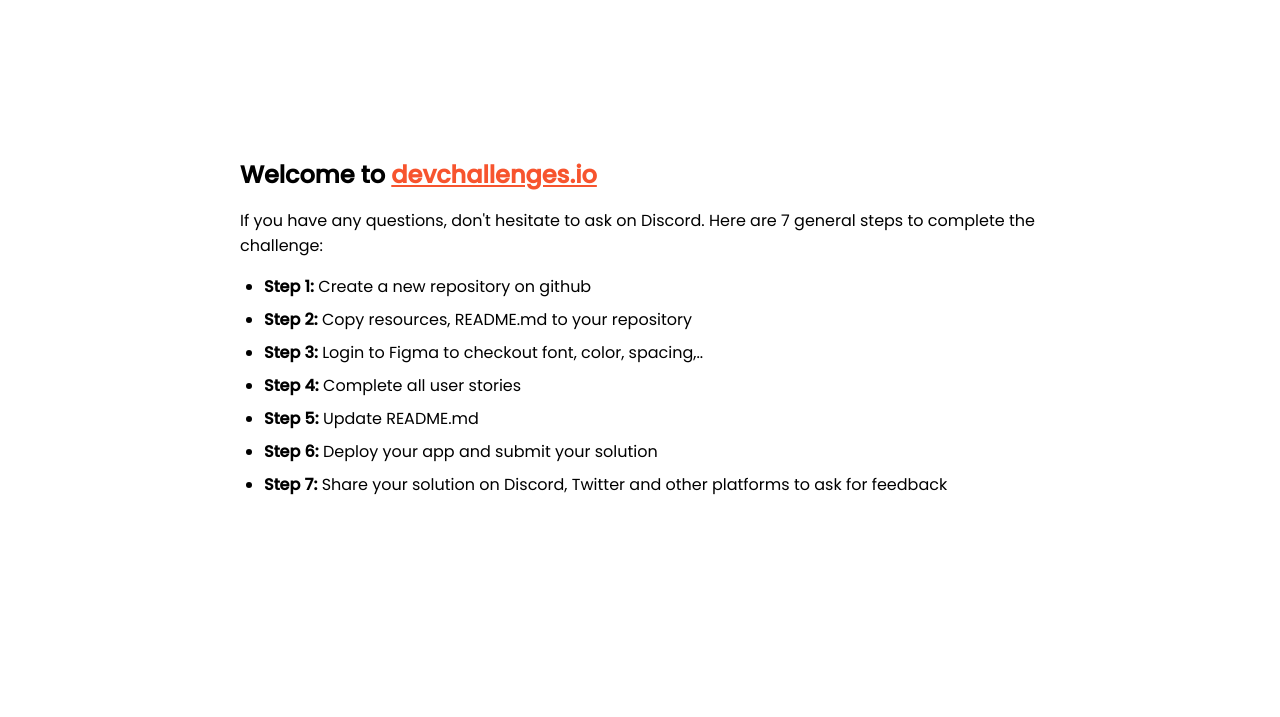
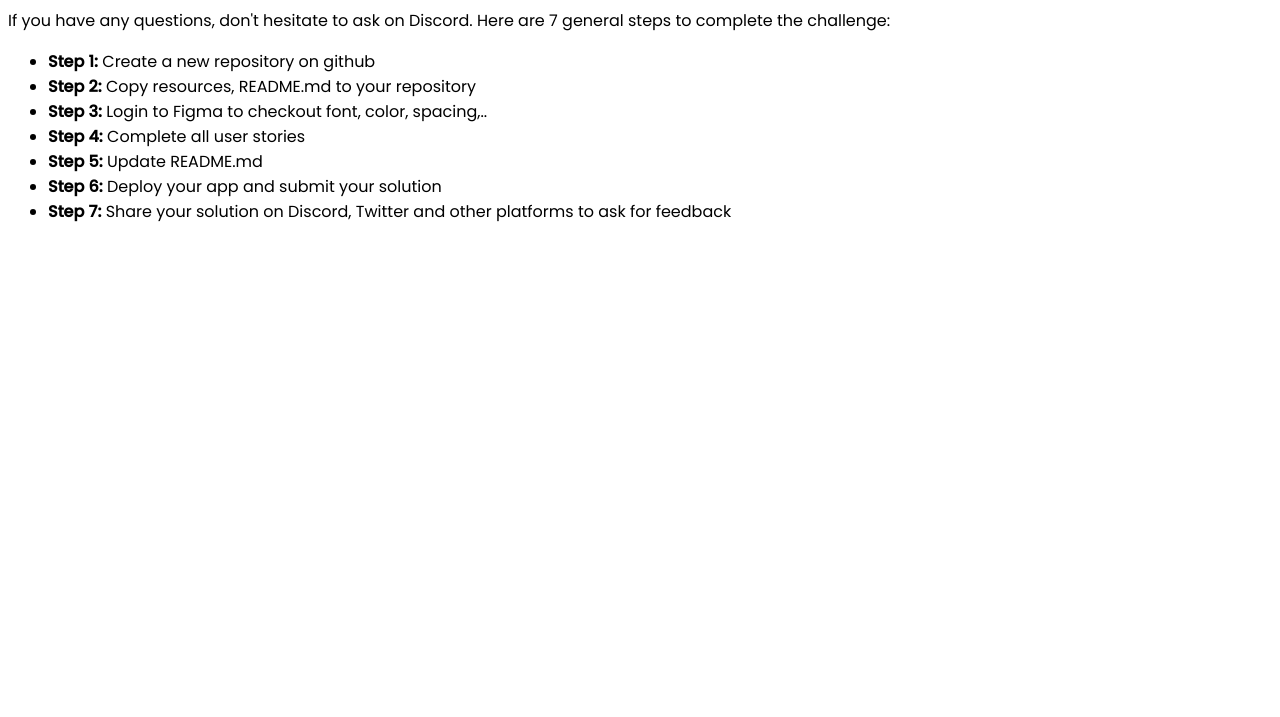
Before and after one commit to hare451g/dc-404-not-found, a plain HTML site: page index.html in a window 1280 px wide. Shown: the part 83-800 px from the top of the page. Drawn offline with Linux system fonts and the light colour scheme.

Commit message:
modify: cleanup default styles

```diff
--- a/styles.css
+++ b/styles.css
@@ -1,34 +1,3 @@
 body {
   font-family: 'Poppins', sans-serif;
 }
-
-ul {
-  padding-left: 24px;
-}
-
-li {
-  margin-bottom: 8px;
-}
-
-.welcome {
-  max-width: 800px;
-  margin: 0 auto;
-}
-
-.welcome-text {
-  margin-top: 30vh;
-  font-weight: 500;
-}
-
-.welcome-text p {
-  font-size: 1rem;
-  font-weight: 400;
-}
-
-.welcome-text h1 {
-  font-size: 1.5rem;
-}
-
-.welcome-text a {
-  color: #f7542e;
-}
```
